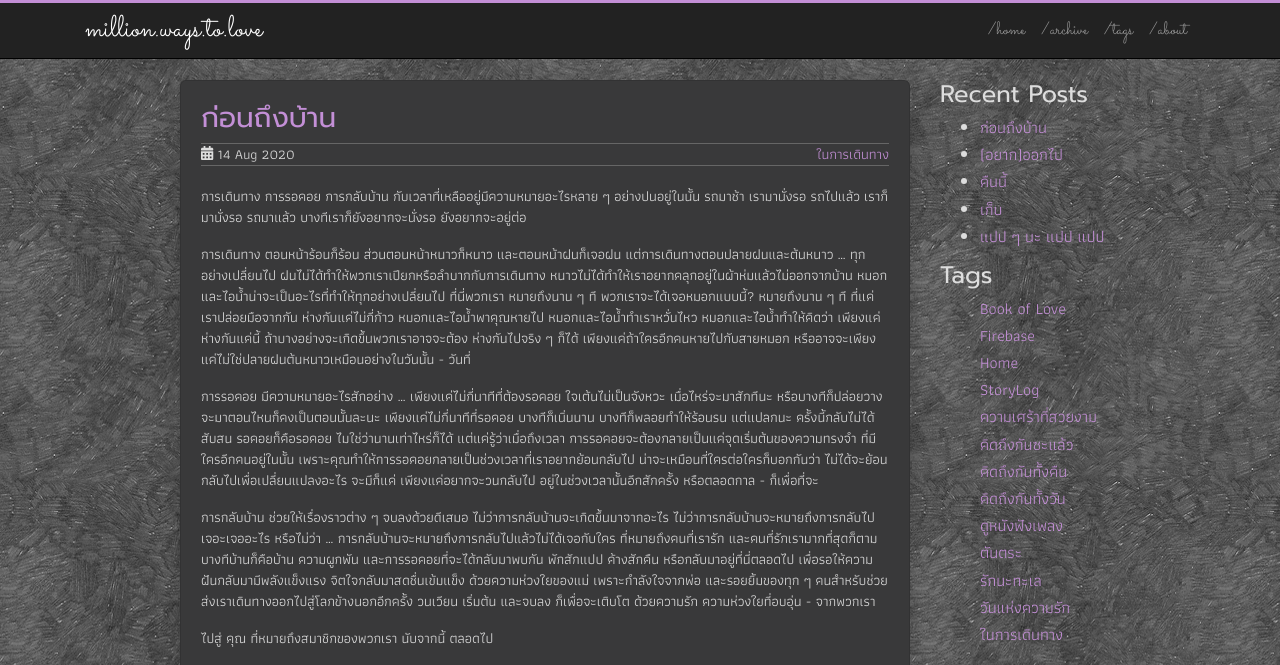
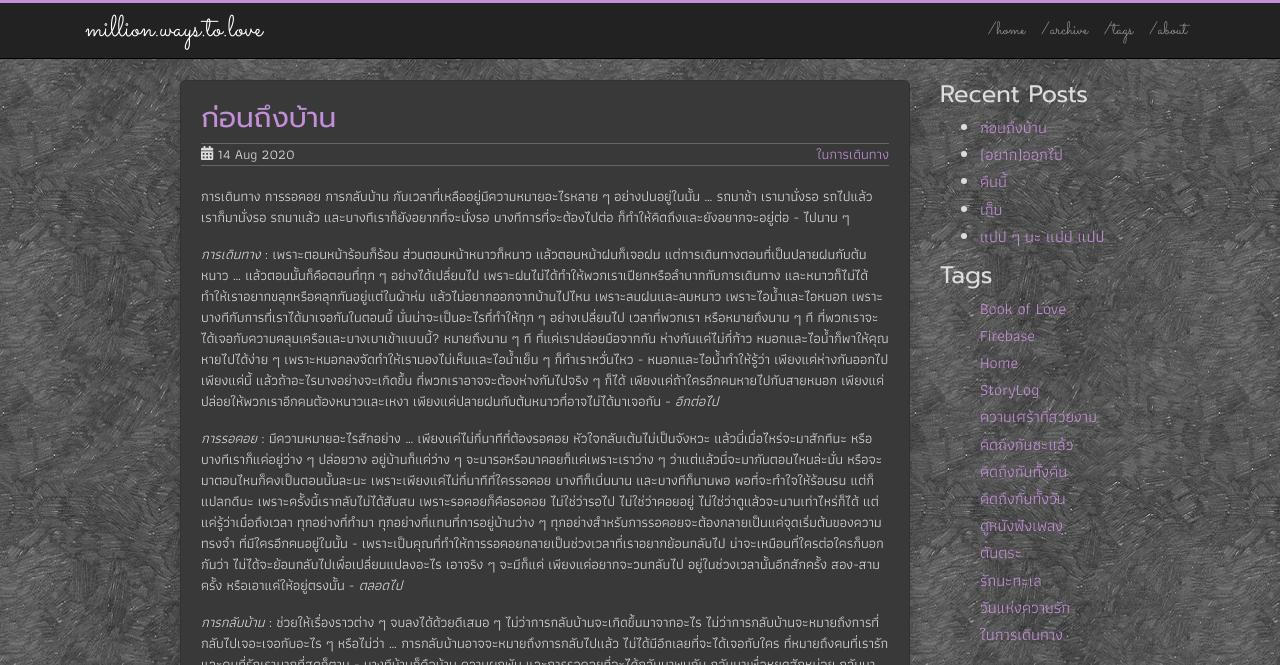
Before and after one commit to sdeehub/love, a Jekyll site: the page built from _posts/2020-08-14-i-will-be-home.md, in a window 1280 px wide and 1400 px high. Shown: the top 665 px of the window. Built offline with Jekyll 4.4.1, drawn with Linux system fonts in a browser that asks for light colours; comment, search, counter and statistics services are not loaded; some of the changed text lies outside the part shown; grey boxes are pictures that could not be loaded.

Commit message:
fine update

```diff
--- a/_posts/2020-08-14-i-will-be-home.md
+++ b/_posts/2020-08-14-i-will-be-home.md
@@ -4,18 +4,18 @@ title: "ก่อนถึงบ้าน"
 date: 2020-08-14 T17:25:14+07:00
 tags:
   - ในการเดินทาง
-description: "การเดินทาง การรอคอย การกลับบ้าน เวลาที่เหลืออยู่มีความหมายอะไรสักอย่าง"
+description: "การเดินทาง การรอคอย การกลับบ้าน ... เวลาที่เหลืออยู่มีความหมายอะไรสักอย่าง"
 comments: true
 ---
-การเดินทาง การรอคอย การกลับบ้าน กับเวลาที่เหลืออยู่มีความหมายอะไรหลาย ๆ อย่างปนอยู่ในนั้น รถมาช้า เรามานั่งรอ รถไปแล้ว เราก็มานั่งรอ รถมาแล้ว บางทีเราก็ยังอยากจะนั่งรอ ยังอยากจะอยู่ต่อ
+การเดินทาง การรอคอย การกลับบ้าน กับเวลาที่เหลืออยู่มีความหมายอะไรหลาย ๆ อย่างปนอยู่ในนั้น ... รถมาช้า เรามานั่งรอ รถไปแล้ว เราก็มานั่งรอ รถมาแล้ว และบางทีเราก็ยังอยากที่จะนั่งรอ บางทีการที่จะต้องไปต่อ ก็ทำให้คิดถึงและยังอยากจะอยู่ต่อ - ไปนาน ๆ
 
-การเดินทาง ตอนหน้าร้อนก็ร้อน ส่วนตอนหน้าหนาวก็หนาว และตอนหน้าฝนก็เจอฝน แต่การเดินทางตอนปลายฝนและต้นหนาว ... ทุกอย่างเปลี่ยนไป ฝนไม่ได้ทำให้พวกเราเปียกหรือลำบากกับการเดินทาง หนาวไม่ได้ทำให้เราอยากคลุกอยู่ในผ้าห่มแล้วไม่ออกจากบ้าน หมอกและไอน้ำน่าจะเป็นอะไรที่ทำให้ทุกอย่างเปลี่ยนไป ที่นี่พวกเรา หมายถึงนาน ๆ ที พวกเราจะได้เจอหมอกแบบนี้? หมายถึงนาน ๆ ที ที่แค่เราปล่อยมือจากกัน ห่างกันแค่ไม่กี่ก้าว หมอกและไอน้ำพาคุณหายไป หมอกและไอน้ำทำเราหวั่นไหว หมอกและไอน้ำทำให้คิดว่า เพียงแค่ห่างกันแค่นี้ ถ้าบางอย่างจะเกิดขึ้นพวกเราอาจจะต้อง ห่างกันไปจริง ๆ ก็ได้ เพียงแค่ถ้าใครอีกคนหายไปกับสายหมอก หรืออาจจะเพียงแค่ไม่ใช่ปลายฝนต้นหนาวเหมือนอย่างในวันนั้น - วันที่
+*การเดินทาง* : เพราะตอนหน้าร้อนก็ร้อน ส่วนตอนหน้าหนาวก็หนาว แล้วตอนหน้าฝนก็เจอฝน แต่การเดินทางตอนที่เป็นปลายฝนกับต้นหนาว ... แล้วตอนนั้นก็คือตอนที่ทุก ๆ อย่างได้เปลี่ยนไป เพราะฝนไม่ได้ทำให้พวกเราเปียกหรือลำบากกับการเดินทาง และหนาวก็ไม่ได้ทำให้เราอยากขลุกหรือคลุกกันอยู่แต่ในผ้าห่ม แล้วไม่อยากออกจากบ้านไปไหน เพราะลมฝนและลมหนาว เพราะไอน้ำและไอหมอก เพราะบางทีกับการที่เราได้มาเจอกันในตอนนี้ นั่นน่าจะเป็นอะไรที่ทำให้ทุก ๆ อย่างเปลี่ยนไป เวลาที่พวกเรา หรือหมายถึงนาน ๆ ที ที่พวกเราจะได้เจอกับความคลุมเครือและบางเบาเข้าแบบนี้? หมายถึงนาน ๆ ที ที่แค่เราปล่อยมือจากกัน ห่างกันแค่ไม่กี่ก้าว หมอกและไอน้ำก็พาให้คุณหายไปได้ง่าย ๆ เพราะหมอกลงจัดทำให้เรามองไม่เห็นและไอน้ำเย็น ๆ ก็ทำเราหวั่นไหว - หมอกและไอน้ำทำให้รู้ว่า เพียงแค่ห่างกันออกไปเพียงแค่นี้ แล้วถ้าอะไรบางอย่างจะเกิดขึ้น ที่พวกเราอาจจะต้องห่างกันไปจริง ๆ ก็ได้ เพียงแค่ถ้าใครอีกคนหายไปกับสายหมอก เพียงแค่ปล่อยให้พวกเราอีกคนต้องหนาวและเหงา เพียงแค่ปลายฝนกับต้นหนาวที่อาจไม่ได้มาเจอกัน - *อีกต่อไป*
 
-การรอคอย มีความหมายอะไรสักอย่าง ... เพียงแค่ไม่กี่นาทีที่ต้องรอคอย ใจเต้นไม่เป็นจังหวะ เมื่อไหร่จะมาสักทีนะ หรือบางทีก็ปล่อยวาง จะมาตอนไหนก็คงเป็นตอนนั้นละนะ เพียงแค่ไม่กี่นาทีที่รอคอย บางทีก็เนิ่นนาน บางทีก็พลอยทำให้ร้อนรน แต่แปลกนะ ครั้งนี้กลับไม่ได้สับสน รอคอยก็คือรอคอย ไมใช่ว่านานเท่าไหร่ก็ได้ แต่แค่รู้ว่าเมื่อถึงเวลา การรอคอยจะต้องกลายเป็นแค่จุดเริ่มต้นของความทรงจำ ที่มีใครอีกคนอยู่ในนั้น เพราะคุณทำให้การรอคอยกลายเป็นช่วงเวลาที่เราอยากย้อนกลับไป น่าจะเหมือนที่ใครต่อใครก็บอกกันว่า ไม่ได้จะย้อนกลับไปเพื่อเปลี่ยนแปลงอะไร จะมีก็แค่ เพียงแค่อยากจะวนกลับไป อยู่ในช่วงเวลานั้นอีกสักครั้ง หรือตลอดกาล - ก็เพื่อที่จะ
+*การรอคอย* : มีความหมายอะไรสักอย่าง ... เพียงแค่ไม่กี่นาทีที่ต้องรอคอย หัวใจกลับเต้นไม่เป็นจังหวะ แล้วนี่เมื่อไหร่จะมาสักทีนะ หรือบางทีเราก็แค่อยู่ว่าง ๆ ปล่อยวาง อยู่บ้านก็แค่ว่าง ๆ จะมารอหรือมาคอยก็แค่เพราะเราว่าง ๆ ว่าแต่แล้วนี่จะมากันตอนไหนล่ะนั่น หรือจะมาตอนไหนก็คงเป็นตอนนั้นละนะ เพราะเพียงแค่ไม่กี่นาทีที่ใครรอคอย บางทีก็เนิ่นนาน และบางทีก็นานพอ พอที่จะทำใจให้ร้อนรน แต่ก็แปลกดีนะ เพราะครั้งนี้เรากลับไม่ได้สับสน เพราะรอคอยก็คือรอคอย ไม่ใช่ว่ารอไป ไม่ใช่ว่าคอยอยู่ ไม่ใช่ว่าดูแล้วจะนานเท่าไหร่ก็ได้ แต่แค่รู้ว่าเมื่อถึงเวลา ทุกอย่างที่ทำมา ทุกอย่างที่แทนที่การอยู่บ้านว่าง ๆ ทุกอย่างสำหรับการรอคอยจะต้องกลายเป็นแค่จุดเริ่มต้นของความทรงจำ ที่มีใครอีกคนอยู่ในนั้น - เพราะเป็นคุณที่ทำให้การรอคอยกลายเป็นช่วงเวลาที่เราอยากย้อนกลับไป น่าจะเหมือนที่ใครต่อใครก็บอกกันว่า ไม่ได้จะย้อนกลับไปเพื่อเปลี่ยนแปลงอะไร เอาจริง ๆ จะมีก็แค่ เพียงแค่อยากจะวนกลับไป อยู่ในช่วงเวลานั้นอีกสักครั้ง สอง-สามครั้ง หรือเอาแค่ให้อยู่ตรงนั้น - *ตลอดไป*
 
-การกลับบ้าน ช่วยให้เรื่องราวต่าง ๆ จบลงด้วยดีเสมอ ไม่ว่าการกลับบ้านจะเกิดขึ้นมาจากอะไร ไม่ว่าการกลับบ้านจะหมายถึงการกลับไปเจอะเจออะไร หรือไม่ว่า ... การกลับบ้านจะหมายถึงการกลับไปแล้วไม่ได้เจอกับใคร ที่หมายถึงคนที่เรารัก และคนที่รักเรามากที่สุดก็ตาม บางทีบ้านก็คือบ้าน ความผูกพัน และการรอคอยที่จะได้กลับมาพบกัน พักสักแปป ค้างสักคืน หรือกลับมาอยู่ที่นี่ตลอดไป เพื่อรอให้ความฝันกลับมามีพลังแข็งแรง จิตใจกลับมาสดชื่นเข้มแข็ง ด้วยความห่วงใยของแม่ เพราะกำลังใจจากพ่อ และรอยยิ้มของทุก ๆ คนสำหรับช่วยส่งเราเดินทางออกไปสู่โลกข้างนอกอีกครั้ง วนเวียน เริ่มต้น และจบลง ก็เพื่อจะเติบโต ด้วยความรัก ความห่วงใยที่อบอุ่น - จากพวกเรา
+*การกลับบ้าน* : ช่วยให้เรื่องราวต่าง ๆ จบลงได้ด้วยดีเสมอ ๆ ไม่ว่าการกลับบ้านจะเกิดขึ้นมาจากอะไร ไม่ว่าการกลับบ้านจะหมายถึงการที่กลับไปเจอะเจอกับอะไร ๆ หรือไม่ว่า ... การกลับบ้านอาจจะหมายถึงการกลับไปแล้ว ไม่ได้มีอีกเลยที่จะได้เจอกับใคร ที่หมายถึงคนที่เรารัก และคนที่รักเรามากที่สุดก็ตาม - บางทีบ้านก็คือบ้าน ความผูกพัน และการรอคอยที่จะได้กลับมาพบกัน กลับมาเพื่อหยุดสักหน่อย กลับมาเพื่อพักสักแปป กลับมาเพื่อค้างสักคืน หรือกลับมาเพื่อจะอยู่กันที่นี่ตลอดไป กลับมาเพื่อรอให้ความฝันกลับมามีพลังแข็งแรง กลับมาเพื่อให้จิตใจได้กลับมาสดชื่นเข้มแข็ง กลับมาเพื่ออยู่ในอ้อมกอดอบอุ่นเพราะความห่วงใยของแม่ กลับมาตั้งใจตั้งสติกันใหม่เพราะกำลังใจจากพ่อ กลับมาเพื่อให้หายคิดถึงและนิ้มดีใจที่ได้เห็นรอยยิ้มใส ๆ ของทุก ๆ คน กลับมาเพื่อเพราะว่าอีกสักพัก การหยุดพักก็จะช่วยส่งให้เราได้ออกเดินทาง ออกไปสู่โลกกว้าง ออกไปสู่โลกข้างนอก - *อีกครั้ง*
 
-ไปสู่ คุณ ที่หมายถึงสมาชิกของพวกเรา นับจากนี้ ตลอดไป
+วนเวียน เริ่มต้น และจบลง ก็เพื่อที่จะได้เติบโต ด้วยความรัก ความห่วงใย ที่อบอุ่น ... การเดินทาง การรอคอย การกลับบ้าน ถึงตอนนั้น บางอย่างได้เปลี่ยนไป รถมาแล้ว ไม่คอยแล้ว แต่พวกเราจะออกเดินทาง - ไปด้วยกัน
 
 <div style="position:relative;width:100%;height:0;padding-bottom:56.25%;">
 <iframe style="width:100%;height:100%;position:absolute;top:0;left:0;" src="https://www.youtube.com/embed/sG4MXjqx2pA" frameborder="0" allow="autoplay; encrypted-media" allowfullscreen>
@@ -23,4 +23,4 @@ comments: true
 </div>
 <br />
 
-การเดินทาง การรอคอย การกลับบ้าน เวลาที่เหลืออยู่มีความหมาย <i class="fa fa-heart" style="color:#C38FD6"></i> ก็เพราะคุณ
+การเดินทาง การรอคอย การกลับบ้าน และเวลาทั้งหมดที่เหลืออยู่ ดูจะมีความหมายอีกมากมาย <i class="fa fa-heart" style="color:#C38FD6"></i> ก็เพราะคุณ
```
